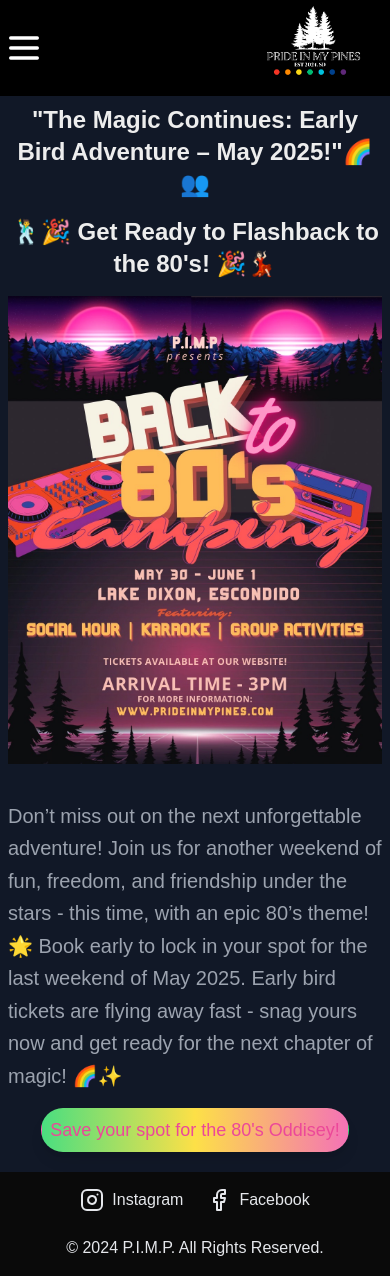
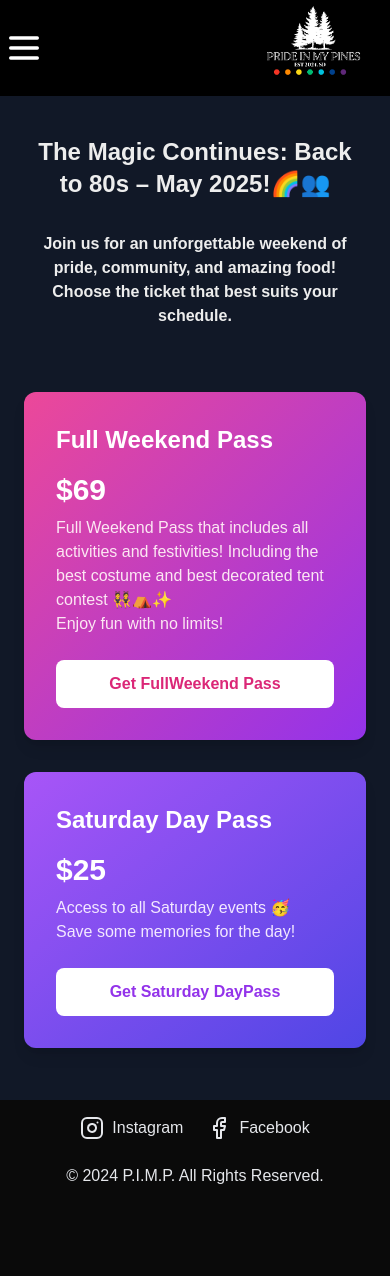
Before and after one commit to lexfm/pride-in-my-pines, a Next.js app: page /tickets in a window 390 px wide. After the commit the page ends 1204 px from the top, so only its background shows below. Built offline with nearby package versions, Linux system fonts and the light colour scheme.

Commit message:
Feat: tickets page and header updated for May 25

```diff
--- a/components/header.tsx
+++ b/components/header.tsx
@@ -53,11 +53,11 @@
                 gap-2 hover:bg-gradient-to-r hover:from-pink-400 hover:via-yellow-300 hover:to-green-400
                 text-lg sm:text-xl h-11 sm:h-16 px-2 sm:px-4 shadow-lg
                 dark:hover:text-pink-700 hover:scale-105 transform transition duration-300 ease-in-out"
-                href="/earlybird"
+                href="/tickets"
                 target="_self"
                 rel="noopener noreferrer"
               >
-                Early Bird 2025!
+                Tickets for back to 80s 2025!
               </Link>
 
             ) : null
@@ -66,14 +66,12 @@
         </div>
 
 
-
-
         {/* Navigation Items */}
         <div className={`text-center absolute top-[100%] left-0 w-full bg-black lg:static lg:flex lg:w-auto flex-col lg:flex-row items-center gap-4 transition-all duration-300 ease-in-out ${isOpen ? 'opacity-100 visible' : 'opacity-0 invisible lg:opacity-100 lg:visible'}`}>
 
           {pathname !== "/tickets" && (
             <Link href="/tickets" className="px-4 py-2 block text-lg font-semibold text-white hover:bg-gradient-to-r hover:from-pink-400 hover:via-yellow-300 hover:to-orange-300 transition-all duration-300 ease-in-out lg:hover:bg-transparent hover:text-pink-500">
-              Adventure May 2025!
+              Tickets
             </Link>
           )}
 
@@ -83,9 +81,9 @@
             </Link>
           )}
 
-          {pathname !== "/archive" && (
-            <Link href="/archive" className="px-4 py-2 block text-lg font-semibold text-white hover:bg-gradient-to-r hover:from-yellow-300 hover:via-pink-400 hover:to-orange-300 transition-all duration-300 ease-in-out lg:hover:bg-transparent hover:text-pink-500">
-              October 2024
+          {pathname !== "/food" && (
+            <Link href="/food" className="px-4 py-2 block text-lg font-semibold text-white hover:bg-gradient-to-r hover:from-yellow-300 hover:via-pink-400 hover:to-orange-300 transition-all duration-300 ease-in-out lg:hover:bg-transparent hover:text-pink-500">
+              Dinning Options
             </Link>
           )}
 
@@ -95,18 +93,17 @@
             </Link>
           )}
 
+          {pathname !== "/archive" && (
+            <Link href="/archive" className="px-4 py-2 block text-lg font-semibold text-white hover:bg-gradient-to-r hover:from-yellow-300 hover:via-pink-400 hover:to-orange-300 transition-all duration-300 ease-in-out lg:hover:bg-transparent hover:text-pink-500">
+              October 2024
+            </Link>
+          )}
+
           {/* {pathname !== "/intinerary" && (
             <Link href="/intinerary" className="px-4 py-2 block text-lg font-semibold text-white hover:bg-gradient-to-r hover:from-pink-400 hover:via-yellow-300 hover:to-orange-300 transition-all duration-300 ease-in-out lg:hover:bg-transparent hover:text-pink-500">
               Intinerary
             </Link>
           )} */}
-
-          {pathname !== "/food" && (
-            <Link href="/food" className="px-4 py-2 block text-lg font-semibold text-white hover:bg-gradient-to-r hover:from-yellow-300 hover:via-pink-400 hover:to-orange-300 transition-all duration-300 ease-in-out lg:hover:bg-transparent hover:text-pink-500">
-              Dinning Options
-            </Link>
-          )}
-
 
           {pathname !== "/carpool" && (
             <Link href="/carpool" className="px-4 py-2 block text-lg font-semibold text-white hover:bg-gradient-to-r hover:from-yellow-300 hover:via-pink-400 hover:to-orange-300 transition-all duration-300 ease-in-out lg:hover:bg-transparent hover:text-pink-500">
--- a/pages/archive/index.tsx
+++ b/pages/archive/index.tsx
@@ -44,7 +44,7 @@
 
           <div className="text-gray-400 text-xl leading-relaxed space-y-4 mt-5">
             <p>
-              We couldn’t have done it without your energy, spirit, and love! 💖 Pictures coming soon 📸  Get ready to turn back time and gear up for the next epic journey: 80’s Odyssey - coming May 2025! 🌈🎸🕺 Don’t miss out on the neon, nostalgia, and nonstop fun! ✨ Save the date and stay tuned for early bird tickets!
+              We couldn’t have done it without your energy, spirit, and love! 💖 Get ready to turn back time and gear up for the next epic journey: 80’s Odyssey - coming May 2025! 🌈🎸🕺 Don’t miss out on the neon, nostalgia, and nonstop fun! ✨ Save the date and stay tuned for early bird tickets!
             </p>
 
           </div>
--- a/pages/index.tsx
+++ b/pages/index.tsx
@@ -51,9 +51,9 @@
             Get ready to turn back time and gear up for the next epic journey: Back to 80’s May 30th - June 1st 2025! 🌈🎸🕺 Don’t miss out on nostalgia and nonstop fun! ✨
           </h3>
 
-          <h3 className="text-2xl font-extrabold dark:text-white text-center">Save your spot for out Next Adventure: Back to the 80s, May 2025 💃🏻🪩🕺🏽🌈👥 </h3>
+          <h3 className="text-2xl font-extrabold dark:text-white text-center">LAST full weekend tickets available! Save your spot for out Next Adventure: Back to the 80s, May 2025 💃🏻🪩🕺🏽🌈👥 </h3>
         </section>
-        <Link
+        {/* <Link
           className="rounded-full border border-solid border-transparent transition-colors flex items-center justify-center
             bg-gradient-to-r from-green-400 via-yellow-300 to-pink-400
             text-pink-500
@@ -65,6 +65,19 @@
           rel="noopener noreferrer"
         >
           Next Adventure: Early Bird!
+        </Link> */}
+        <Link
+          className="rounded-full border border-solid border-transparent transition-colors flex items-center justify-center
+            bg-gradient-to-r from-green-400 via-yellow-300 to-pink-400
+            text-pink-500 font-bold
+            gap-2 hover:bg-gradient-to-r hover:from-pink-400 hover:via-yellow-300 hover:to-green-400
+            text-lg sm:text-xl h-11 sm:h-16 px-2 sm:px-4 shadow-lg
+            dark:hover:text-yellow-500 hover:scale-105 transform transition duration-300 ease-in-out"
+          href="/tickets"
+          target="_self"
+          rel="noopener noreferrer"
+        >
+          Grab your tickets!
         </Link>
       </main>
 
--- a/pages/tickets/index.tsx
+++ b/pages/tickets/index.tsx
@@ -1,41 +1,55 @@
-
-import Image from "next/image";
 import Link from "next/link";
 
 export default function Tickets() {
     return (
-    <main className="earlybird-section flex flex-col gap-4 row-start-2 items-center items-start">
+        <main className="container mx-auto px-4 py-8 flex flex-col items-center gap-8 max-w-4xl">
 
-      <h3 className="text-2xl font-extrabold dark:text-white text-center">"The Magic Continues: Early Bird Adventure – May 2025!"🌈👥 </h3>
-      <h3 className="text-2xl font-extrabold dark:text-white text-center">🕺🎉 Get Ready to Flashback to the 80's! 🎉💃🏻</h3>
+            <h3 className="text-2xl font-extrabold dark:text-white text-center">The Magic Continues: Back to 80s – May 2025!🌈👥 </h3>
 
-      <Image
-        aria-hidden
-        src="/Promo2025.jpg"
-        alt="EarlyBird"
-        width={700}
-        height={700}
-      />
-      <div className="text-gray-400 text-xl leading-relaxed space-y-4 mt-5">
 
-        <p>
-          Don’t miss out on the next unforgettable adventure! Join us for another weekend of fun, freedom, and friendship under the stars - this time, with an epic 80’s theme! 🌟 Book early to lock in your spot for the last weekend of May 2025. Early bird tickets are flying away fast - snag yours now and get ready for the next chapter of magic! 🌈✨
+            <p className="text-1xl font-bold text-center max-w-2xl mb-8">
+                Join us for an unforgettable weekend of pride, community, and amazing food! Choose the ticket that best suits your schedule.
             </p>
+
+            <div className="grid md:grid-cols-2 gap-8 w-full">
+                <div className="bg-gradient-to-br from-pink-500 to-purple-600 rounded-xl shadow-lg overflow-hidden text-white transform hover:scale-105 transition-transform duration-300">
+                    <div className="p-8">
+                        <h2 className="text-2xl font-bold mb-4">Full Weekend Pass</h2>
+                        <div className="mb-6">
+                            <p className="text-3xl font-bold mb-2">$69</p>
+                            <p className="text-pink-100">Full Weekend Pass that includes all activities and festivities! Including the best costume and best decorated tent contest 👯⛺️✨</p>
+                            <p className="text-pink-100">Enjoy fun with no limits!</p>
                         </div>
-
-      <Link
-        className="rounded-full border border-solid border-transparent transition-colors flex items-center justify-center
-      bg-gradient-to-r from-green-400 via-yellow-300 to-pink-400
-      text-pink-500
-      gap-2 hover:bg-gradient-to-r hover:from-pink-400 hover:via-yellow-300 hover:to-green-400
-      text-lg sm:text-xl h-11 sm:h-16 px-2 sm:px-4 shadow-lg
-      dark:hover:text-pink-700 hover:scale-105 transform transition duration-300 ease-in-out"
+                        <a
                             href="https://buy.stripe.com/cN2g2Tdxf27S6RicMR"
                             target="_blank"
                             rel="noopener noreferrer"
+                            className="inline-block w-full bg-white text-pink-600 px-6 py-3 rounded-lg font-semibold text-center hover:bg-pink-100 transition-colors duration-200"
                         >
-        Save your spot for the 80's Oddisey!
-      </Link>
+                            Get FullWeekend Pass
+                        </a>
+                    </div>
+                </div>
+
+                <div className="bg-gradient-to-br from-purple-500 to-indigo-600 rounded-xl shadow-lg overflow-hidden text-white transform hover:scale-105 transition-transform duration-300">
+                    <div className="p-8">
+                        <h2 className="text-2xl font-bold mb-4">Saturday Day Pass</h2>
+                        <div className="mb-6">
+                            <p className="text-3xl font-bold mb-2">$25</p>
+                            <p className="text-purple-100">Access to all Saturday events 🥳</p>
+                            <p className="text-purple-100">Save some memories for the day!</p>
+                        </div>
+                        <a
+                            href="https://buy.stripe.com/bIYdUL50JcMwejKbIK"
+                            target="_blank"
+                            rel="noopener noreferrer"
+                            className="inline-block w-full bg-white text-purple-600 px-6 py-3 rounded-lg font-semibold text-center hover:bg-purple-100 transition-colors duration-200"
+                        >
+                            Get Saturday DayPass
+                        </a>
+                    </div>
+                </div>
+            </div>
 
         </main>
     );
```
Lines whose indentation alone changed are shown as unchanged.
